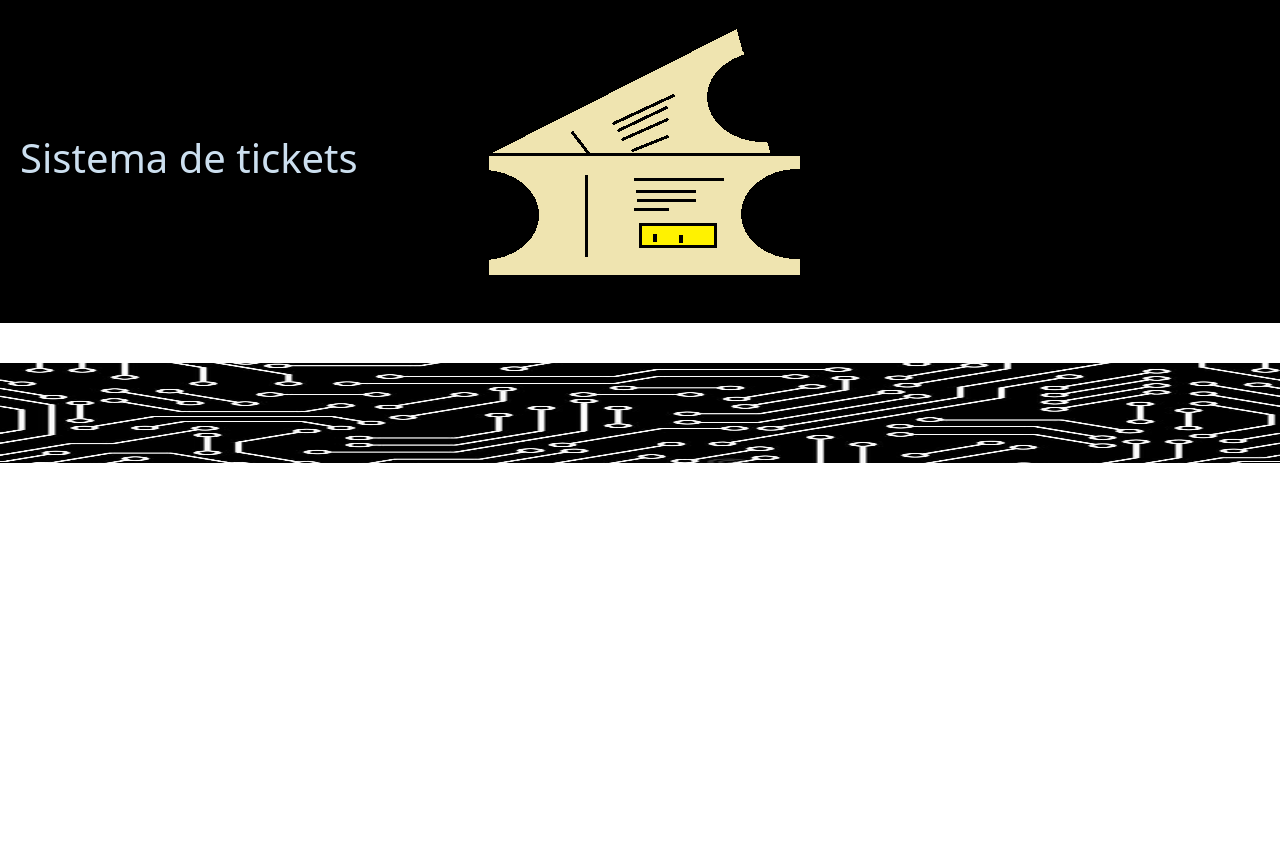
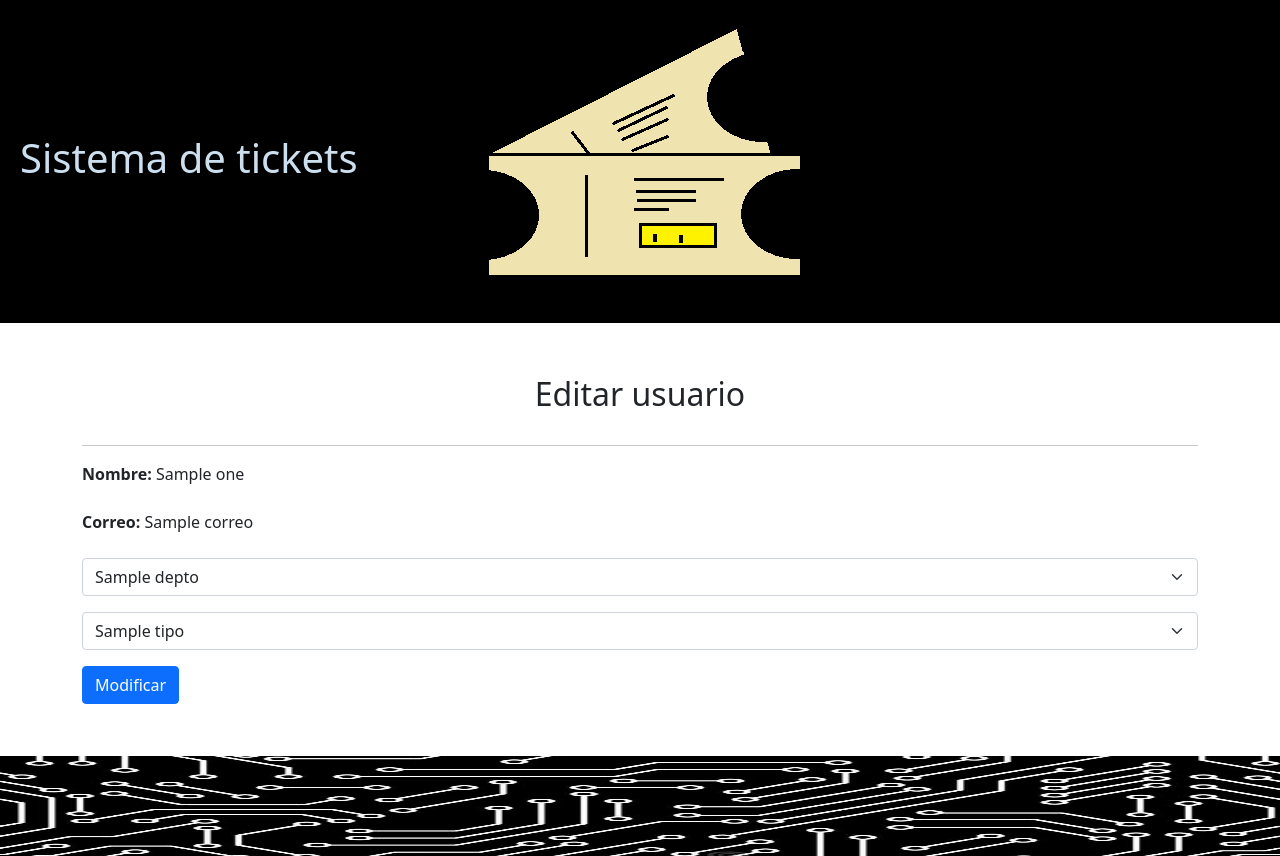
Before and after one commit to yulito/sistema_ticket, a PHP site: the page made by views/users/edit.php in a window 1280 px wide. Before the commit the page ends 463 px from the top, so only its background shows below. Run offline with PHP 8.4, Linux system fonts and the light colour scheme; the template is opened without the code that fills it: most values are stand-ins (such as "Sample title", 1, 10 or a date in 2020); some libraries are stand-ins or nearby versions.

Commit message:
gestion de perfiles de usuarios (editar, listar,eliminar)

```diff
--- a/db/bd_tickets.sql
+++ b/db/bd_tickets.sql
@@ -183,7 +183,7 @@ CREATE TABLE `usuario` (
   `nombre` varchar(80) NOT NULL,
   `correo` varchar(120) NOT NULL,
   `password` varchar(225) NOT NULL,
-  `id_depto` int NOT NULL,
+  `id_depto` int NULL, /* Es nuleable ya que si eliminamos en cascada podemos actualizar al usuario (dejando en nulo) antes de eliminar el depto  */
   `id_tipo` int NOT NULL,
   PRIMARY KEY (`id_usuario`),
   KEY `usu_depto` (`id_depto`),
--- a/views/ticket/list.php
+++ b/views/ticket/list.php
@@ -40,7 +40,7 @@
                 <?php if($ticket->estado == "Pendiente"):?>
                 <a class="btn btn-secondary" href="<?=base_url?>ticket/changeStatus&id=<?=$ticket->id_ticket?>" role="button">Procesar</a>
                 <?php endif; ?>
-                <a class="btn btn-danger" href="#" role="button">Eliminar</a>
+                <a class="btn btn-danger" href="<?=base_url?>ticket/delete&id=<?=$ticket->id_ticket?>" role="button">Eliminar</a>
                 </td>
                 <?php endif; ?>
         </tr>
--- a/views/users/add.php
+++ b/views/users/add.php
@@ -84,11 +84,11 @@
             <th scope="row"><?=$count?></th>
             <td><?=$listUser->nombre ?></td>
             <td><?=$listUser->correo ?></td>
-            <td><?=$listUser->depto ?></td>
+            <td><?=isset($listUser->depto) ? $listUser->depto : "--" ?></td>
             <td><?=$listUser->tipo ?></td>
             <td>
-                <a class="btn btn-warning" href="#" role="button">Editar</a>
-                <a class="btn btn-danger" href="#" role="button">Eliminar</a>
+                <a class="btn btn-warning" href="<?=base_url?>usuario/update&id=<?=$listUser->id_usuario?>" role="button">Editar</a>
+                <a class="btn btn-danger" href="<?=base_url?>usuario/delete&id=<?=$listUser->id_usuario?>" role="button">Eliminar</a>
             </td>
         </tr>
         <?php $count++;?>
--- a/views/users/edit.php
+++ b/views/users/edit.php
@@ -0,0 +1,40 @@
+<!--errores-->
+
+
+
+
+<div class="form-edit-user">
+    <form class="formUserEdit" action="<?=base_url?>usuario/modify" method="post">
+        <div class="sub">
+            <h2>Editar usuario</h2>
+        </div>
+        <hr>
+        <input type="hidden" name="idUsuario" value="<?=$one->id_usuario?>">
+        <div class="mb-3">
+            <label for="user" class="form-label"><strong>Nombre: </strong><?=$one->nombre?></label>
+        </div>
+        <div class="mb-3">
+            <label for="correo" class="form-label"><strong>Correo: </strong><?=$one->correo?></label>
+        </div>
+        <!-- debe de ir un while -->
+        <select class="form-select mb-3" aria-label="select depto" name="depto">
+            <option selected disabled><?=$one->depto?></option>
+
+            <?php while($depto = $deptos->fetch_object()) : ?>
+            <option value="<?=$depto->id_depto ?>"><?=$depto->depto ?></option>
+            <?php endwhile; ?>
+
+        </select>
+
+        <select class="form-select mb-3" aria-label="select tipo" name="tipo">
+            <option selected disabled><?=$one->tipo?></option>
+
+            <?php while($tipo = $tipos->fetch_object()) : ?>
+            <option value="<?=$tipo->id_tipo ?>"><?=$tipo->tipo ?></option>
+            <?php endwhile; ?>
+
+        </select>
+
+        <button type="submit" class="btn btn-primary">Modificar</button>
+    </form>
+</div>
```
Also changed, not shown: controllers/ticketController.php (+11 -2 lines), controllers/usuarioController.php (+38 -3 lines), models/ticket.php (+6 -1 lines), models/user.php (+32 -5 lines).
